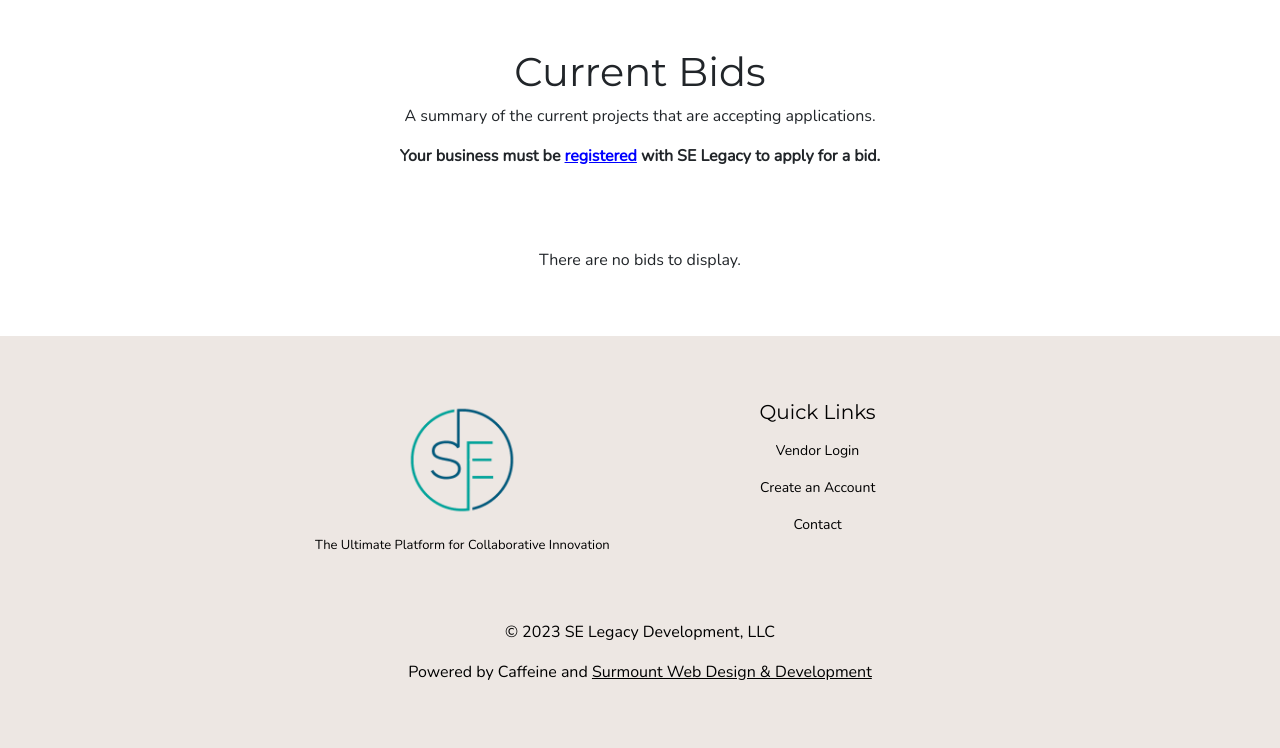
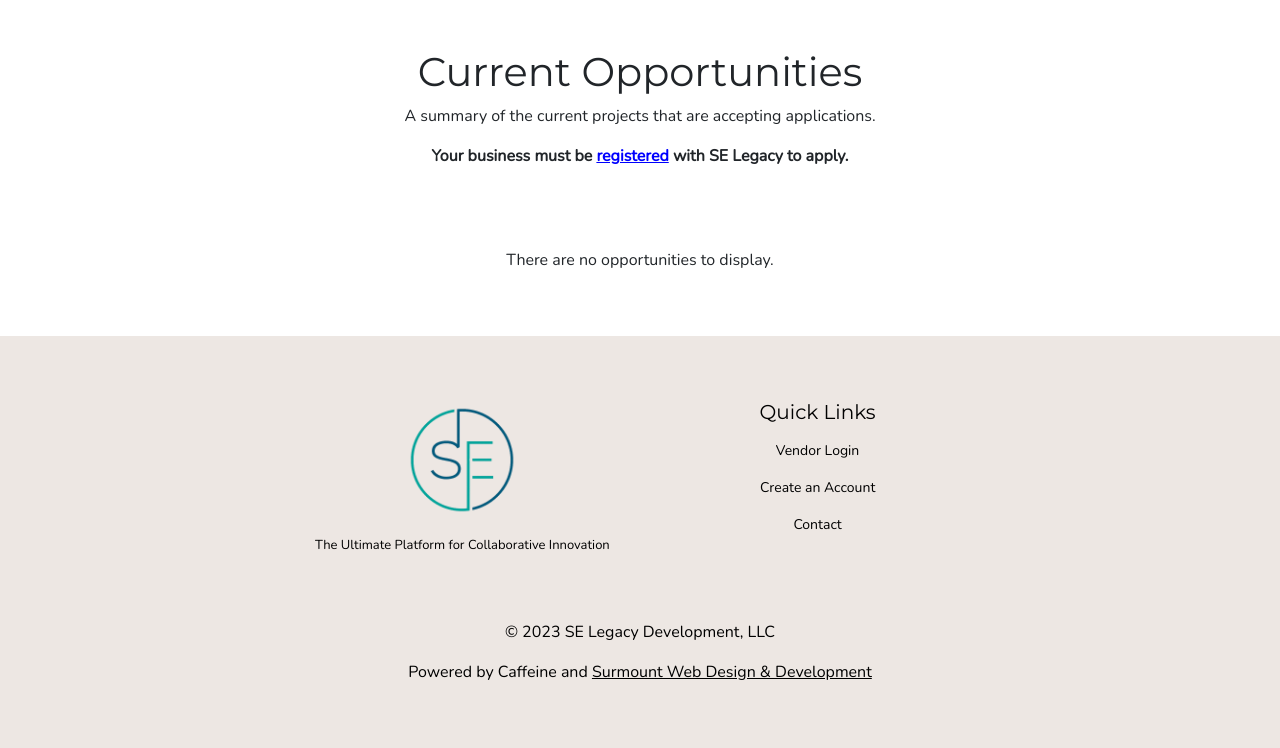
Before and after one commit to bharding216/se-legacy, a Python web app: template project/templates/current_bids.html in a window 1280 px wide. Shown: the part 146-894 px from the top of the page. Run offline with Jinja, Linux system fonts and the light colour scheme; the template is opened without the code that fills it, so the values that code supplies are empty; some libraries are stand-ins or nearby versions.

Commit message:
Update homepage replace bid with opportunities

```diff
--- a/project/templates/awarded_bids.html
+++ b/project/templates/awarded_bids.html
@@ -28,8 +28,8 @@
         <div class="row mb-3">
             <div class="col-12 mx-auto">
                 <div class="text-center">
-                    <h1>Awarded Bids</h1>
-                    <p>A summary of the awarded bids and projects.</p>
+                    <h1>Awarded Opportunities</h1>
+                    <p>A summary of the awarded opportunities and projects.</p>
                 </div>
             </div>
         </div>
@@ -42,7 +42,7 @@
 
         {% if awarded_bids|length == 0 %}
 
-        <p class="text-center">There are no bids to display.</p>
+        <p class="text-center">There are no opportunities to display.</p>
 
         {% else %}
 
--- a/project/templates/closed_bids.html
+++ b/project/templates/closed_bids.html
@@ -28,7 +28,7 @@
         <div class="row mb-3">
             <div class="col-12 mx-auto">
                 <div class="text-center">
-                    <h1>Closed Bids</h1>
+                    <h1>Closed Opportunities</h1>
                     <p>A summary of the closed projects that are no longer accepting applications.</p>
                 </div>
             </div>
@@ -42,7 +42,7 @@
 
         {% if closed_bids|length == 0 %}
 
-        <p class="text-center">There are no bids to display.</p>
+        <p class="text-center">There are no opportunities to display.</p>
 
         {% else %}
 
--- a/project/templates/current_bids.html
+++ b/project/templates/current_bids.html
@@ -27,12 +27,12 @@
         <div class="row mb-3">
             <div class="col-12 align-items-center justify-content-center d-flex">
                 <div class="text-center">
-                    <h1>Current Bids</h1>
+                    <h1>Current Opportunities</h1>
                     <p>A summary of the current projects that are accepting applications.</p>
                     <p>
                         <b>
                             Your business must be
-                            <a class="hover-link-blue" href="{{ url_for('views.registration_personal') }}">registered</a> with SE Legacy to apply for a bid.
+                            <a class="hover-link-blue" href="{{ url_for('views.registration_personal') }}">registered</a> with SE Legacy to apply.
                         </b>
                     </p>
                 </div>
@@ -47,7 +47,7 @@
 
         {% if open_bids|length == 0 %}
 
-        <p class="text-center">There are no bids to display.</p>
+        <p class="text-center">There are no opportunities to display.</p>
 
         {% else %}
 
--- a/project/templates/index.html
+++ b/project/templates/index.html
@@ -46,7 +46,7 @@
             <div class="col-12 col-sm-4 mb-4 mb-sm-0 align-items-center justify-content-center d-flex">
                 <div class="text-center">
                     <a href="{{ url_for('views.current_bids') }}">
-                        <button type="button" class="btn btn-reversed" data-aos="fade-right" data-aos-delay="100">Current bids</button>
+                        <button type="button" class="btn btn-reversed" data-aos="fade-right" data-aos-delay="100">Current Opportunities</button>
                     </a>
                 </div>
             </div>
@@ -54,7 +54,7 @@
             <div class="col-12 col-sm-4 mb-4 mb-sm-0 align-items-center justify-content-center d-flex">
                 <div class="text-center">
                     <a href="{{ url_for('views.closed_bids') }}">
-                        <button type="button" class="btn btn-reversed" data-aos="fade-right" data-aos-delay="250">Closed bids</button>
+                        <button type="button" class="btn btn-reversed" data-aos="fade-right" data-aos-delay="250">Closed Opportunities</button>
                     </a>
                 </div>
             </div>
@@ -62,7 +62,7 @@
             <div class="col-12 col-sm-4 mb-4 mb-sm-0 align-items-center justify-content-center d-flex">
                 <div class="text-center">
                     <a href="{{ url_for('views.awarded_bids') }}">
-                        <button type="button" class="btn btn-reversed" data-aos="fade-right" data-aos-delay="400">Awarded bids</button>
+                        <button type="button" class="btn btn-reversed" data-aos="fade-right" data-aos-delay="400">Awarded Opportunities</button>
                     </a>
                 </div>
             </div>
```
